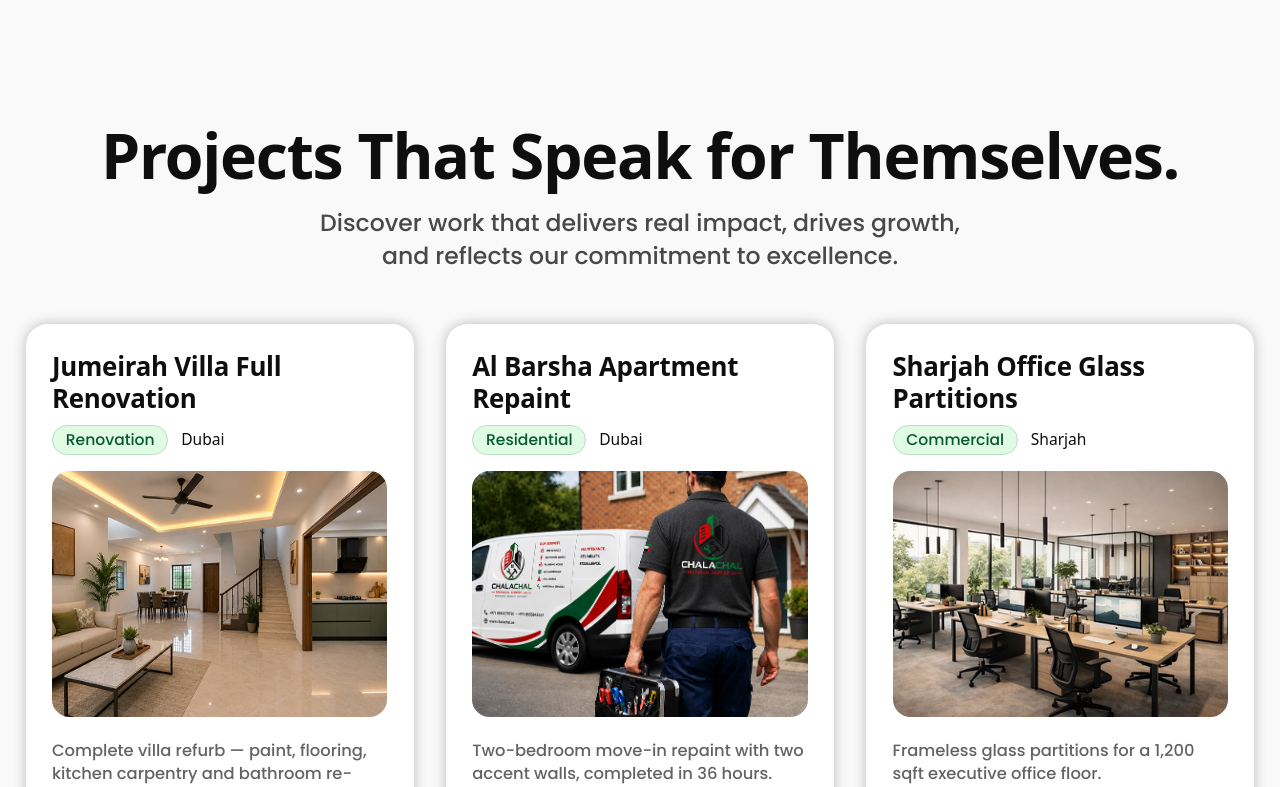
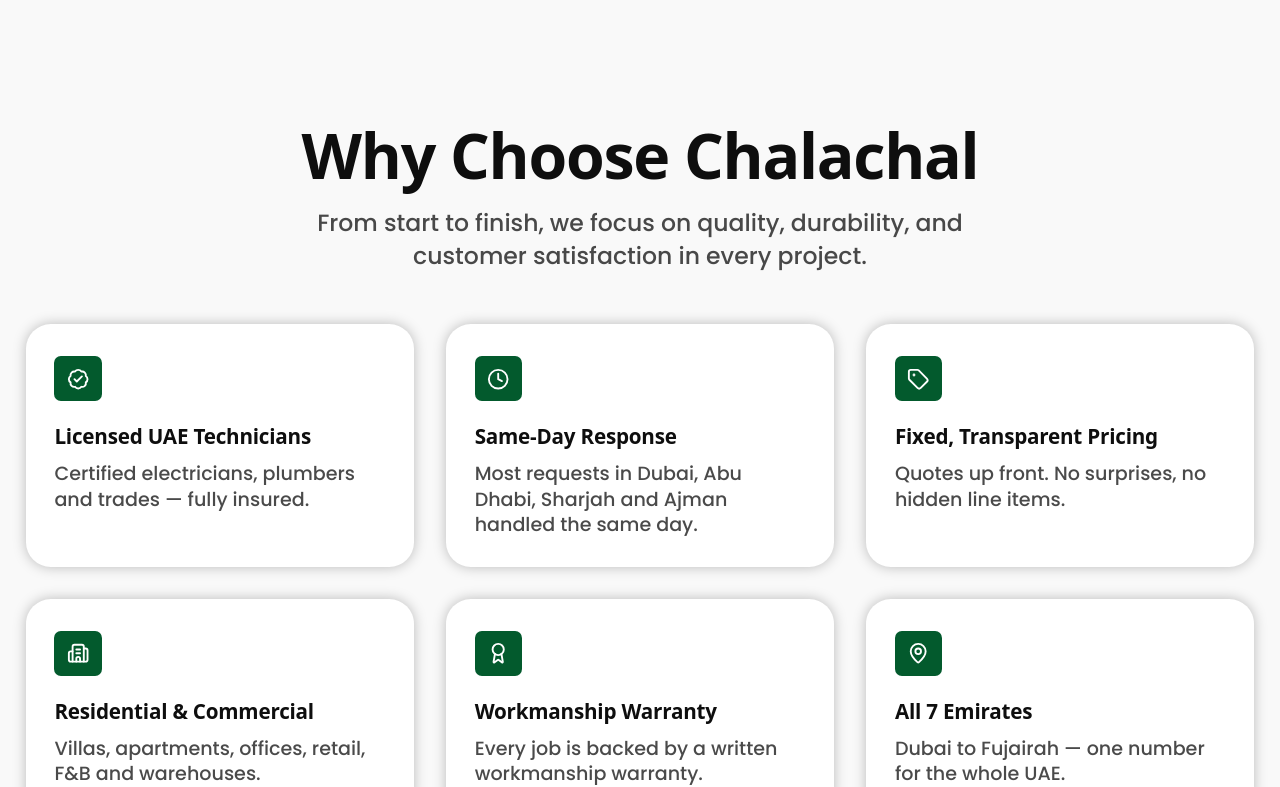
Before and after one commit to Sumaiyamohideen/dubai_project, a React (Vite) app: page / in a window 1280 px wide. Shown: the part 3700-4487 px from the top of the page. Built offline with nearby package versions, Linux system fonts and the light colour scheme; a web font is replaced by a local one.

Commit message:
feat: implement Why Choose Chalachal section matching Figma exact specs

```diff
--- /dev/null
+++ b/src/components/sections/WhyChoose/WhyChoose.jsx
@@ -0,0 +1,48 @@
+/* src/components/sections/WhyChoose/WhyChoose.jsx */
+
+import { memo } from 'react';
+import Container from '../../ui/Container';
+import Typography from '../../ui/Typography';
+import WhyChooseCard from './WhyChooseCard';
+import { WHY_CHOOSE_HEADER, WHY_CHOOSE_FEATURES } from './constants';
+import styles from './WhyChoose.module.css';
+
+/**
+ * WhyChoose section component rendering "Why Choose Chalachal" section.
+ * Features a 3-column desktop / 2-column tablet / 1-column mobile CSS Grid of WhyChooseCards.
+ *
+ * @component WhyChoose
+ */
+const WhyChoose = memo(() => {
+  return (
+    <section className={styles.whyChooseSection} id="why-choose" aria-label="Why Choose Chalachal">
+      <Container>
+        {/* Section Header */}
+        <div className={styles.headerArea}>
+          <Typography variant="h2" className={styles.title}>
+            {WHY_CHOOSE_HEADER.title}
+          </Typography>
+          <Typography variant="bodyLarge" className={styles.description}>
+            {WHY_CHOOSE_HEADER.description}
+          </Typography>
+        </div>
+
+        {/* 3-Column / Responsive Grid of Feature Cards */}
+        <div className={styles.gridContainer}>
+          {WHY_CHOOSE_FEATURES.map((feature) => (
+            <WhyChooseCard
+              key={feature.id}
+              title={feature.title}
+              description={feature.description}
+              iconName={feature.iconName}
+            />
+          ))}
+        </div>
+      </Container>
+    </section>
+  );
+});
+
+WhyChoose.displayName = 'WhyChoose';
+
+export default WhyChoose;
--- /dev/null
+++ b/src/components/sections/WhyChoose/WhyChoose.module.css
@@ -0,0 +1,91 @@
+/* src/components/sections/WhyChoose/WhyChoose.module.css */
+
+.whyChooseSection {
+  padding-top: 6rem;
+  padding-bottom: 6rem;
+  background-color: var(--color-bg-light, #ffffff);
+}
+
+.headerArea {
+  display: flex;
+  flex-direction: column;
+  align-items: center;
+  text-align: center;
+  margin-bottom: 4rem; /* 64px spacing exact Figma */
+}
+
+.title {
+  font-family: var(--font-family-heading);
+  font-size: 4.887rem; /* 78.194px exact Figma */
+  font-weight: 600;
+  color: var(--color-text-primary, #0e0e0e);
+  line-height: 1.1;
+  margin-bottom: 1.375rem; /* 22px exact Figma */
+  letter-spacing: -0.02em;
+}
+
+.description {
+  font-family: var(--font-family-body);
+  font-size: 1.84rem; /* 29.443px exact Figma */
+  font-weight: 500;
+  color: rgba(0, 0, 0, 0.71);
+  max-width: 864px;
+  line-height: 1.4;
+}
+
+.gridContainer {
+  display: grid;
+  grid-template-columns: repeat(3, 1fr);
+  gap: 2.5rem; /* 40px gap exact Figma */
+}
+
+/* Tablet Responsive Breakpoint */
+@media (max-width: 1024px) {
+  .whyChooseSection {
+    padding-top: 4.5rem;
+    padding-bottom: 4.5rem;
+  }
+
+  .headerArea {
+    margin-bottom: 3rem;
+  }
+
+  .title {
+    font-size: 3.25rem;
+  }
+
+  .description {
+    font-size: 1.375rem;
+  }
+
+  .gridContainer {
+    grid-template-columns: repeat(2, 1fr);
+    gap: 2rem;
+  }
+}
+
+/* Mobile Responsive Breakpoint */
+@media (max-width: 767px) {
+  .whyChooseSection {
+    padding-top: 3.5rem;
+    padding-bottom: 3.5rem;
+  }
+
+  .headerArea {
+    margin-bottom: 2.25rem;
+  }
+
+  .title {
+    font-size: 2.25rem;
+    margin-bottom: 1rem;
+  }
+
+  .description {
+    font-size: 1.125rem;
+  }
+
+  .gridContainer {
+    grid-template-columns: 1fr;
+    gap: 1.5rem;
+  }
+}
--- /dev/null
+++ b/src/components/sections/WhyChoose/WhyChooseCard.jsx
@@ -0,0 +1,44 @@
+/* src/components/sections/WhyChoose/WhyChooseCard.jsx */
+
+import { memo } from 'react';
+import PropTypes from 'prop-types';
+import Typography from '../../ui/Typography';
+import Icon from '../../ui/Icon';
+import styles from './WhyChooseCard.module.css';
+
+/**
+ * WhyChooseCard component for rendering feature highlight cards.
+ *
+ * @component WhyChooseCard
+ * @param {Object} props
+ * @param {string} props.title - Feature title
+ * @param {string} props.description - Feature detailed copy
+ * @param {string} props.iconName - Lucide / custom icon identifier
+ */
+const WhyChooseCard = memo(({ title, description, iconName }) => {
+  return (
+    <article className={styles.card}>
+      <div className={styles.iconBadge}>
+        <Icon name={iconName} size={28} className={styles.badgeIcon} />
+      </div>
+
+      <Typography variant="h3" className={styles.title}>
+        {title}
+      </Typography>
+
+      <Typography variant="body" className={styles.description}>
+        {description}
+      </Typography>
+    </article>
+  );
+});
+
+WhyChooseCard.displayName = 'WhyChooseCard';
+
+WhyChooseCard.propTypes = {
+  title: PropTypes.string.isRequired,
+  description: PropTypes.string.isRequired,
+  iconName: PropTypes.string.isRequired,
+};
+
+export default WhyChooseCard;
--- /dev/null
+++ b/src/components/sections/WhyChoose/WhyChooseCard.module.css
@@ -0,0 +1,88 @@
+/* src/components/sections/WhyChoose/WhyChooseCard.module.css */
+
+.card {
+  background-color: var(--color-white, #ffffff);
+  border-radius: 1.938rem; /* 31px exact Figma */
+  box-shadow: 0px 0px 16px rgba(0, 0, 0, 0.25);
+  padding: 2.5rem 2.25rem 2.25rem 2.25rem;
+  display: flex;
+  flex-direction: column;
+  align-items: flex-start;
+  height: 100%;
+  box-sizing: border-box;
+  width: 100%;
+}
+
+.iconBadge {
+  background-color: var(--color-brand-primary, #035a2d);
+  width: 59px;
+  height: 56.542px; /* Exact Figma badge dimensions */
+  border-radius: 8.604px; /* 8.604px exact Figma */
+  display: inline-flex;
+  align-items: center;
+  justify-content: center;
+  margin-bottom: 1.75rem;
+  color: var(--color-white, #ffffff);
+  flex-shrink: 0;
+}
+
+.badgeIcon {
+  color: var(--color-white, #ffffff);
+  stroke-width: 2;
+}
+
+.title {
+  font-family: var(--font-family-heading);
+  font-size: 1.612rem; /* 25.792px exact Figma */
+  font-weight: 600;
+  color: var(--color-text-primary, #0e0e0e);
+  line-height: 1.25;
+  margin-bottom: 0.875rem;
+  letter-spacing: -0.01em;
+}
+
+.description {
+  font-family: var(--font-family-body);
+  font-size: 1.493rem; /* 23.888px exact Figma */
+  font-weight: 500;
+  color: rgba(0, 0, 0, 0.71);
+  line-height: 1.35;
+}
+
+/* Responsive Breakpoints */
+@media (max-width: 1024px) {
+  .card {
+    padding: 2rem 1.75rem;
+    border-radius: 1.5rem;
+  }
+
+  .title {
+    font-size: 1.45rem;
+  }
+
+  .description {
+    font-size: 1.25rem;
+  }
+}
+
+@media (max-width: 767px) {
+  .card {
+    padding: 1.5rem 1.35rem;
+    border-radius: 1.25rem;
+  }
+
+  .iconBadge {
+    width: 48px;
+    height: 46px;
+    margin-bottom: 1.25rem;
+  }
+
+  .title {
+    font-size: 1.25rem;
+    margin-bottom: 0.625rem;
+  }
+
+  .description {
+    font-size: 1.05rem;
+  }
+}
--- /dev/null
+++ b/src/components/sections/WhyChoose/constants.js
@@ -0,0 +1,47 @@
+/* src/components/sections/WhyChoose/constants.js */
+
+export const WHY_CHOOSE_HEADER = {
+  title: 'Why Choose Chalachal',
+  description:
+    'From start to finish, we focus on quality, durability, and customer satisfaction in every project.',
+};
+
+export const WHY_CHOOSE_FEATURES = [
+  {
+    id: 'licensed-technicians',
+    title: 'Licensed UAE Technicians',
+    description: 'Certified electricians, plumbers and trades — fully insured.',
+    iconName: 'badge-check',
+  },
+  {
+    id: 'same-day-response',
+    title: 'Same-Day Response',
+    description:
+      'Most requests in Dubai, Abu Dhabi, Sharjah and Ajman handled the same day.',
+    iconName: 'clock',
+  },
+  {
+    id: 'fixed-pricing',
+    title: 'Fixed, Transparent Pricing',
+    description: 'Quotes up front. No surprises, no hidden line items.',
+    iconName: 'tag',
+  },
+  {
+    id: 'residential-commercial',
+    title: 'Residential & Commercial',
+    description: 'Villas, apartments, offices, retail, F&B and warehouses.',
+    iconName: 'building-2',
+  },
+  {
+    id: 'workmanship-warranty',
+    title: 'Workmanship Warranty',
+    description: 'Every job is backed by a written workmanship warranty.',
+    iconName: 'award',
+  },
+  {
+    id: 'all-7-emirates',
+    title: 'All 7 Emirates',
+    description: 'Dubai to Fujairah — one number for the whole UAE.',
+    iconName: 'map-pin',
+  },
+];
--- /dev/null
+++ b/src/components/sections/WhyChoose/index.js
@@ -0,0 +1,3 @@
+/* src/components/sections/WhyChoose/index.js */
+export { default } from './WhyChoose';
+export * from './constants';
--- a/src/pages/Home.jsx
+++ b/src/pages/Home.jsx
@@ -3,6 +3,7 @@
 import StatsBar from '../components/sections/StatsBar';
 import Services from '../components/sections/Services';
 import About from '../components/sections/About';
+import WhyChoose from '../components/sections/WhyChoose';
 import Projects from '../components/sections/Projects';
 
 export default function Home() {
@@ -12,7 +13,7 @@
       <StatsBar />
       <Services />
       <About />
-      {/* Why Choose Chalachal (Placeholder until implemented) */}
+      <WhyChoose />
       <Projects />
     </div>
   );
```
